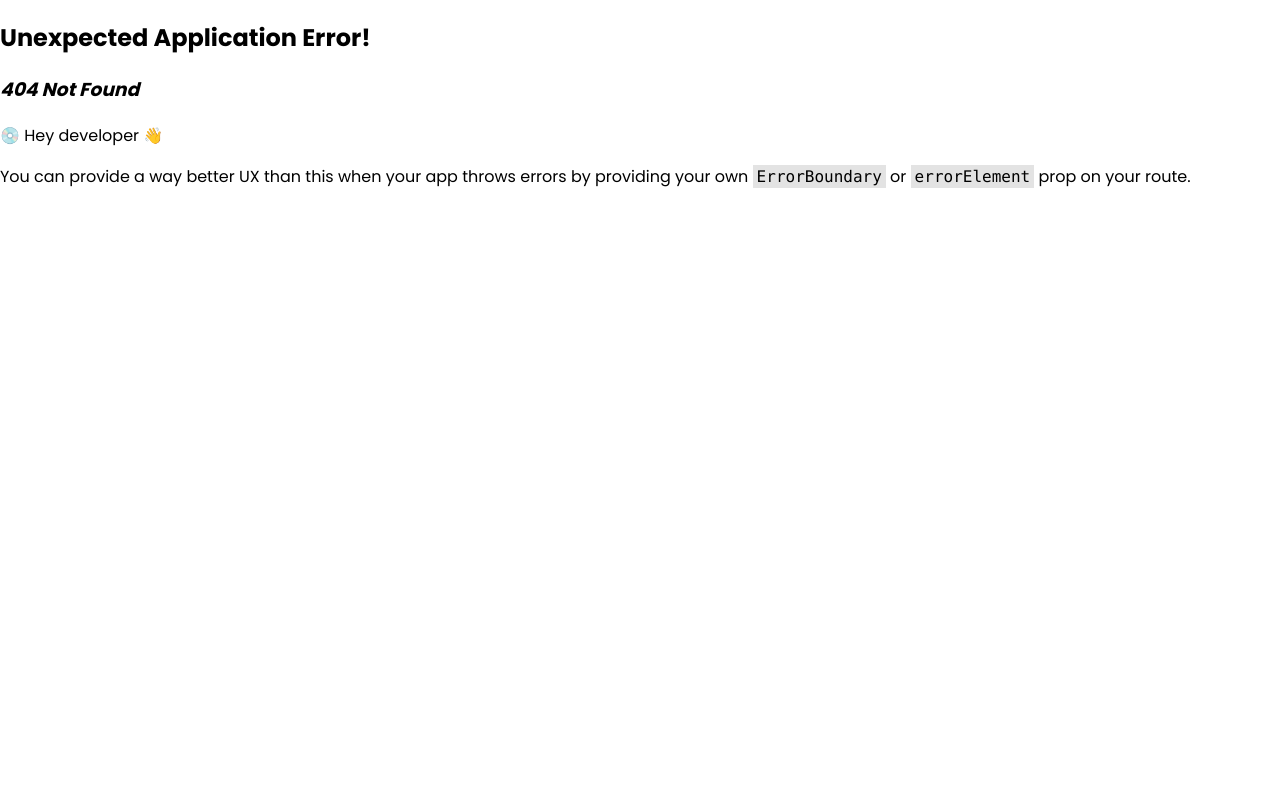
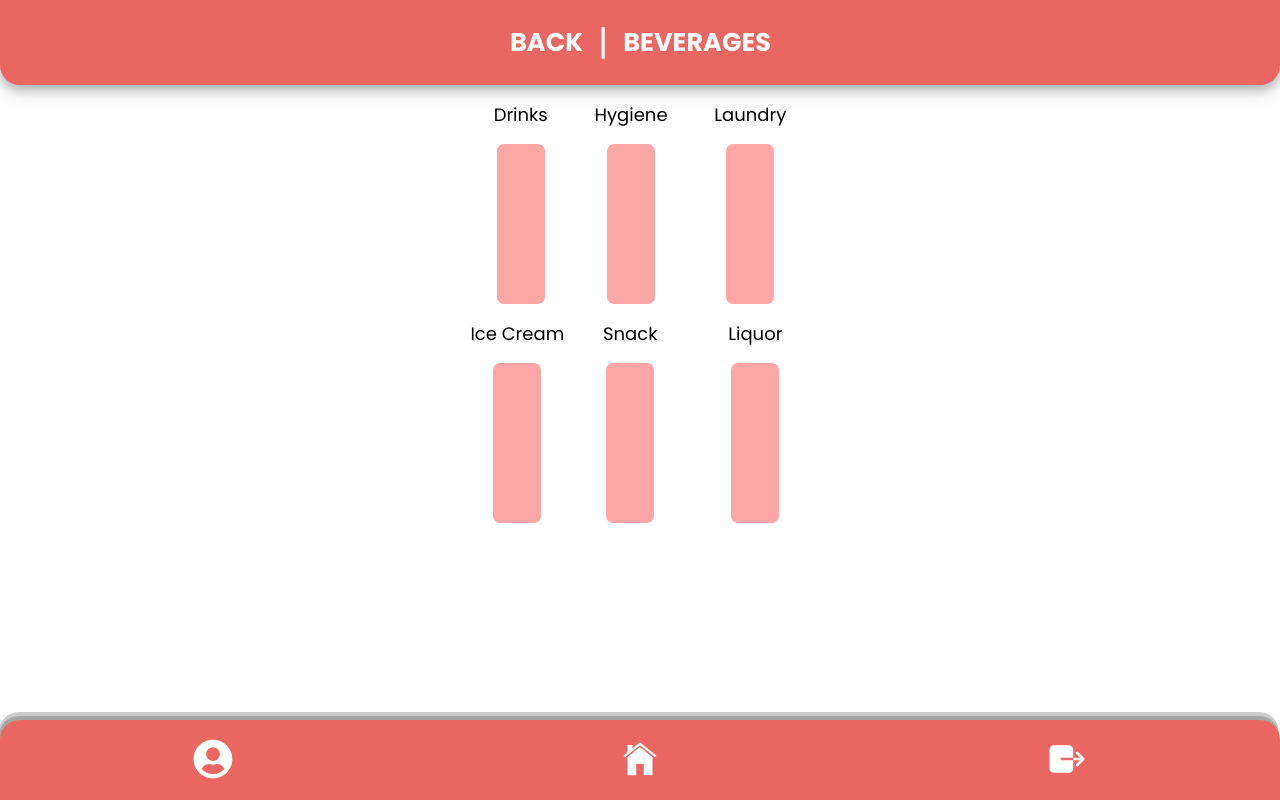
Before and after one commit to rimuelcanada14/sia-arshopperv2, a React (Create React App) app: page /wayfinding in a window 1280 px wide. Before the commit this address had no page. Built offline with nearby package versions, Linux system fonts and the light colour scheme.

Commit message:
wayfinding

```diff
--- a/src/App.js
+++ b/src/App.js
@@ -14,6 +14,8 @@ import Profile from './profile/Profile';
 import Category from './Category/Categories';
 import Home from './Home/Home';
 import Beverages from './Category/Beverages';
+import Wayfinding from './Wayfinding/Wayfinding';
+
 
 const router =createBrowserRouter(
   createRoutesFromElements(
@@ -24,6 +26,8 @@ const router =createBrowserRouter(
       <Route path = "category" element={<Category />}></Route>
       <Route path = "Home" element={<Home/>}></Route>
       <Route path = "beverages" element={<Beverages />}></Route>
+      <Route path = "wayfinding" element={<Wayfinding />}></Route>
+
 
     </Route>
   )
--- a/src/Category/Beverages.js
+++ b/src/Category/Beverages.js
@@ -20,7 +20,7 @@ function Beverages() {
 
 
       const beveragesButtons = [
-        {label: 'C2 Green Tea Lemon 355ML', SecondaryLabel: 'PHP 40', to: '', imageUrl: '/ProductImage/green-tea.jpg'},
+        {label: 'C2 Green Tea Lemon 355ML', SecondaryLabel: 'PHP 40', to: '/wayfinding', imageUrl: '/ProductImage/green-tea.jpg'},
         {label: 'Kopiko Lucky Day', to: '', SecondaryLabel: 'PHP 29', imageUrl: '/ProductImage/green-tea.jpg'},
         {label: 'Nova Country Cheddar', to: '', SecondaryLabel: 'PHP 33', imageUrl: '/ProductImage/green-tea.jpg'},
         {label: 'Pillows Chocolate Crackers', to: '', SecondaryLabel: 'PHP 55', imageUrl: '/ProductImage/green-tea.jpg'},
--- a/src/Category/Categories.js
+++ b/src/Category/Categories.js
@@ -34,7 +34,7 @@ function Category() {
     return (
       <div>
             <Header header={<a href = "/home" className="category-back">BACK</a>} headerright="CATEGORIES" />
-        {/* <h1 className="category-header-text"><MdOutlineArrowBackIosNew  className="cetegory-back-button"/>Category</h1> */}
+
 
         <div>
           {categoryButtons.map((button, index) => (
--- /dev/null
+++ b/src/Wayfinding/Wayfinding.css
@@ -0,0 +1,64 @@
+.wayfinding-container{
+    display:flex;
+    flex-direction:column;
+    justify-content: center;
+}
+.wayfinding-upper{
+    display: flex;
+    flex-direction: row;
+    justify-content: center;
+    align-items: center;
+}
+.wayfinding-box{
+    margin-top: 1em;
+    padding-top: 10em;
+    background-color: #fca6a6;
+    border-radius: 7px;
+    width: 3em;
+    align-items: center;
+    margin-left: auto;
+    margin-right: auto;
+
+}
+.wayfinding-drinks{
+    order: 1;
+    margin-top: 1em;
+}
+.wayfinding-hygiene{
+    order: 2;
+    margin-top: 1em;
+}
+.wayfinding-laundry{
+    order: 3;
+    margin-top: 1em;
+}
+p.wayfinding-name{
+    font-size: 18px;
+    text-align: center;
+    margin: 0 1.3em;
+}
+.wayfinding-lower{
+    display: flex;
+    flex-direction: row;
+    justify-content: center;
+    align-items: center;
+}
+.wayfinding-icecream{
+    order: 1;
+    margin-top: 1em;
+    margin-left: -2em ;
+    margin-right: .5em;
+}
+.wayfinding-snack{
+    order: 2;
+    margin-top: 1em;
+    margin-left: -1em;
+    margin-right: 1em;
+}
+.wayfinding-liquor{
+    order: 3;
+    margin-top: 1em;
+    margin-right: -.3em;
+    margin-left: .5em;
+
+}
--- /dev/null
+++ b/src/Wayfinding/Wayfinding.js
@@ -0,0 +1,65 @@
+import React from 'react';
+import "./Wayfinding.css"
+import Header from '../components/header';
+import Footer from '../components/footer';
+import { LuScanLine } from "react-icons/lu";
+import { ImSearch } from "react-icons/im";
+import { FaPeopleGroup } from "react-icons/fa6";
+import {Link} from 'react-router-dom';
+
+function Wayfinding() {
+    return (
+    <>
+        <div>
+            <Header header={<a href = "/beverages" className="category-back">BACK</a>} headerright="BEVERAGES" />
+        </div>
+
+        <div className='wayfinding-container'>
+            <div className="wayfinding-upper">
+                <div className="wayfinding-drinks">
+                    <p className="wayfinding-name">Drinks</p>
+                    <div className='wayfinding-box'>
+                    </div>
+                </div>
+
+                <div className="wayfinding-hygiene">
+                    <p className="wayfinding-name">Hygiene</p>
+                    <div className='wayfinding-box'>
+                    </div>
+                </div>
+
+                <div className="wayfinding-laundry">
+                    <p className="wayfinding-name">Laundry</p>
+                    <div className='wayfinding-box'>
+                    </div>
+                </div>
+            </div>
+
+            <div className='wayfinding-lower'>
+                <div className="wayfinding-icecream">
+                    <p className="wayfinding-name">Ice Cream</p>
+                    <div className='wayfinding-box'>
+                    </div>
+                </div>
+
+                <div className="wayfinding-snack">
+                    <p className="wayfinding-name">Snack</p>
+                    <div className='wayfinding-box'>
+                    </div>
+                </div>
+
+                <div className="wayfinding-liquor">
+                    <p className="wayfinding-name">Liquor</p>
+                    <div className='wayfinding-box'>
+                    </div>
+                </div>
+            </div>
+
+          <Footer />
+        </div>
+    </>
+
+    );
+}
+
+export default Wayfinding;
```
